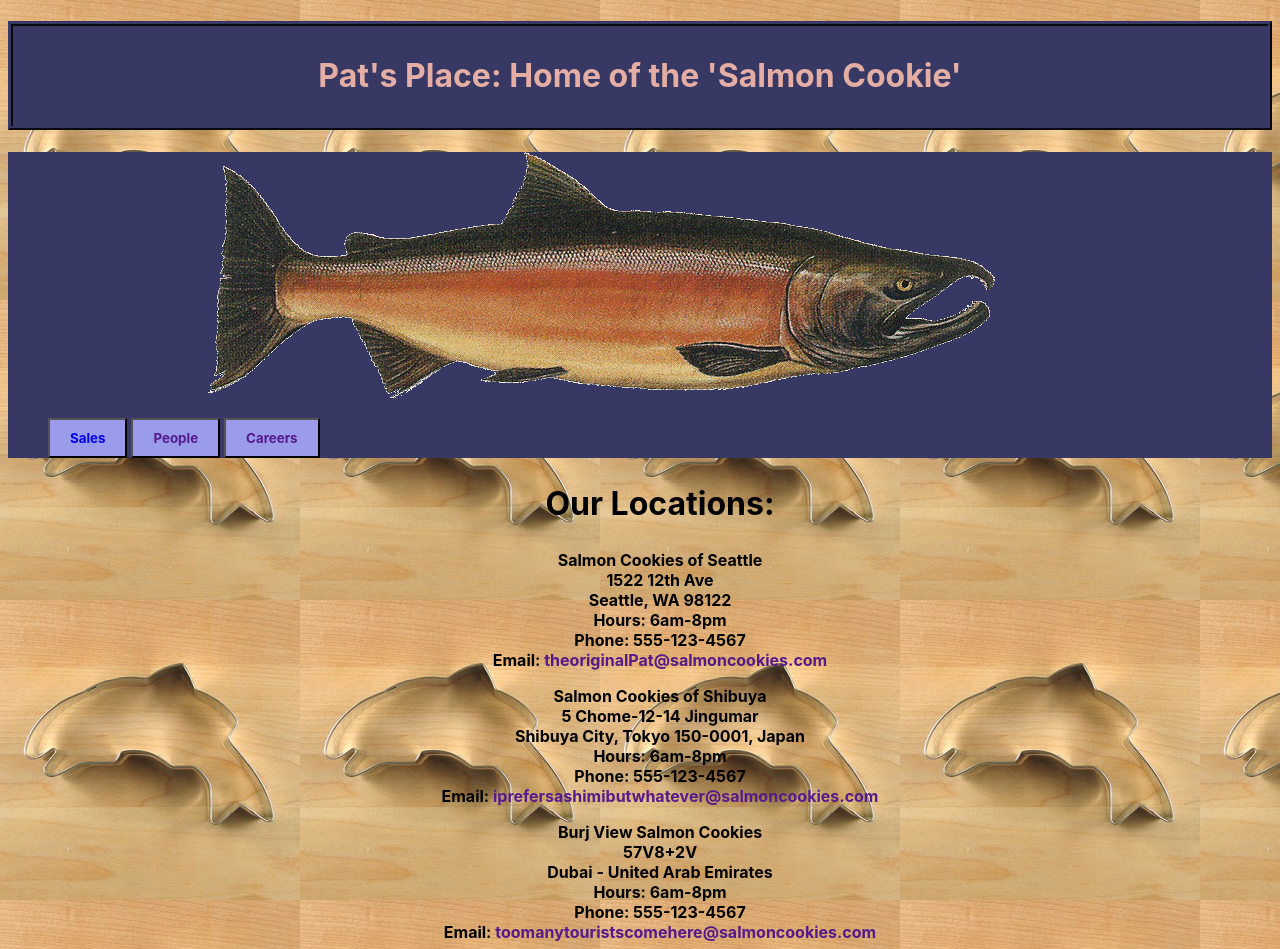
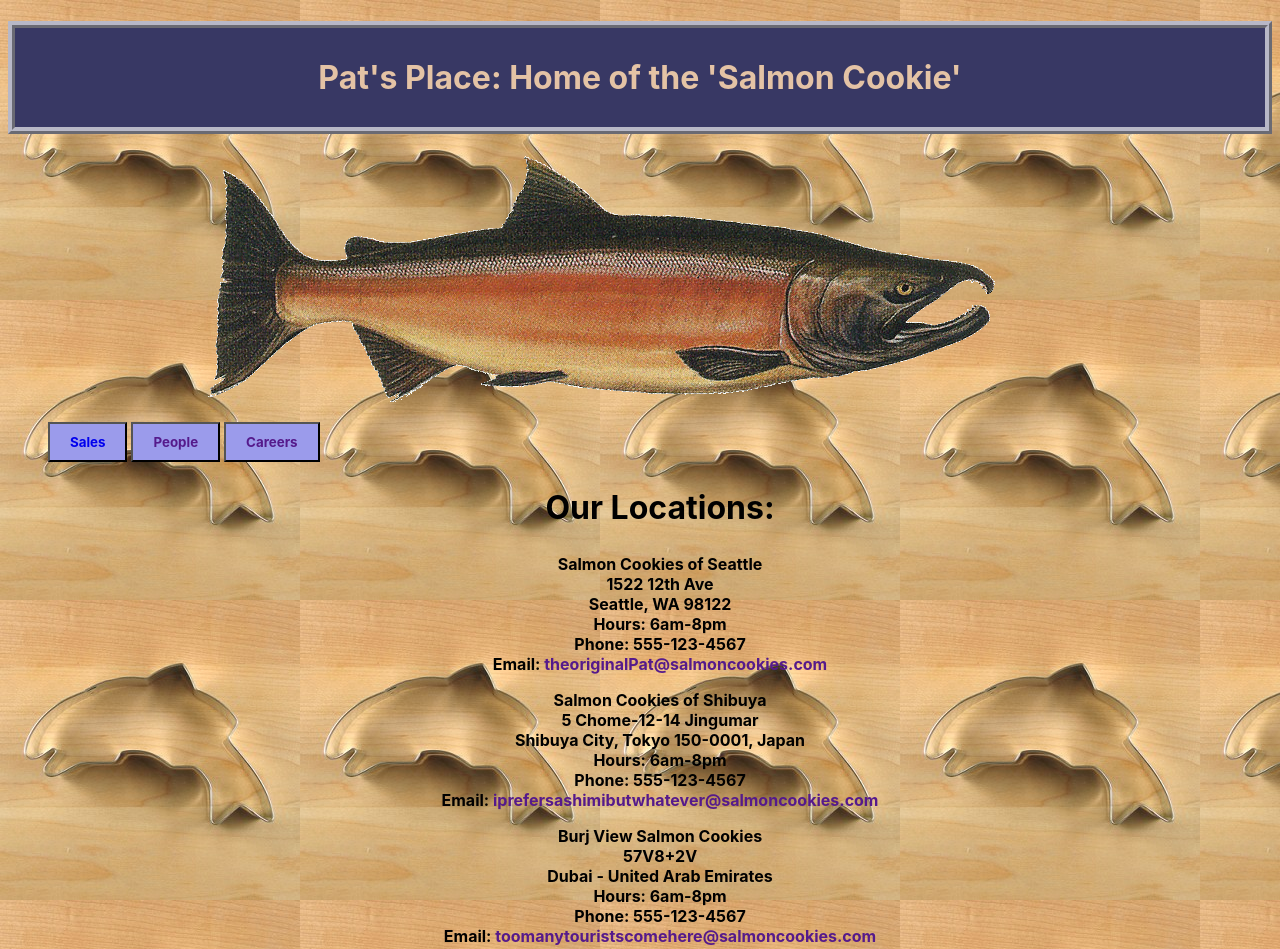
Before and after one commit to JessiVelazquez/cookie-stand, a plain HTML site: page index.html in a window 1280 px wide. Shown: the top 949 px of the page. Drawn offline with Linux system fonts and the light colour scheme.

Commit message:
removed nav background color

```diff
--- a/style.css
+++ b/style.css
@@ -35,13 +35,13 @@
 
   h1 {
     background-color: rgb(56, 56, 100);
-    border: 5px solid rgb(56, 56, 100);
+    border: 7px rgb(184, 184, 199);
     border-style: ridge;
     padding-top: 30px;
     padding-bottom: 30px;
     text-align: center;
     font-family: -apple-system, BlinkMacSystemFont, 'Segoe UI', Roboto, Oxygen, Ubuntu, Cantarell, 'Open Sans', 'Helvetica Neue', sans-serif;
-    color: rgb(228, 174, 165);
+    color: rgb(228, 195, 165);
   }
 
   h2 {
@@ -50,10 +50,6 @@
     font-family: -apple-system, BlinkMacSystemFont, 'Segoe UI', Roboto, Oxygen, Ubuntu, Cantarell, 'Open Sans', 'Helvetica Neue', sans-serif;
     font-weight: bold;
     font-size: xx-large;
-  }
-
-  nav {
-    background-color: rgb(56, 56, 100);
   }
 
   button {
```
